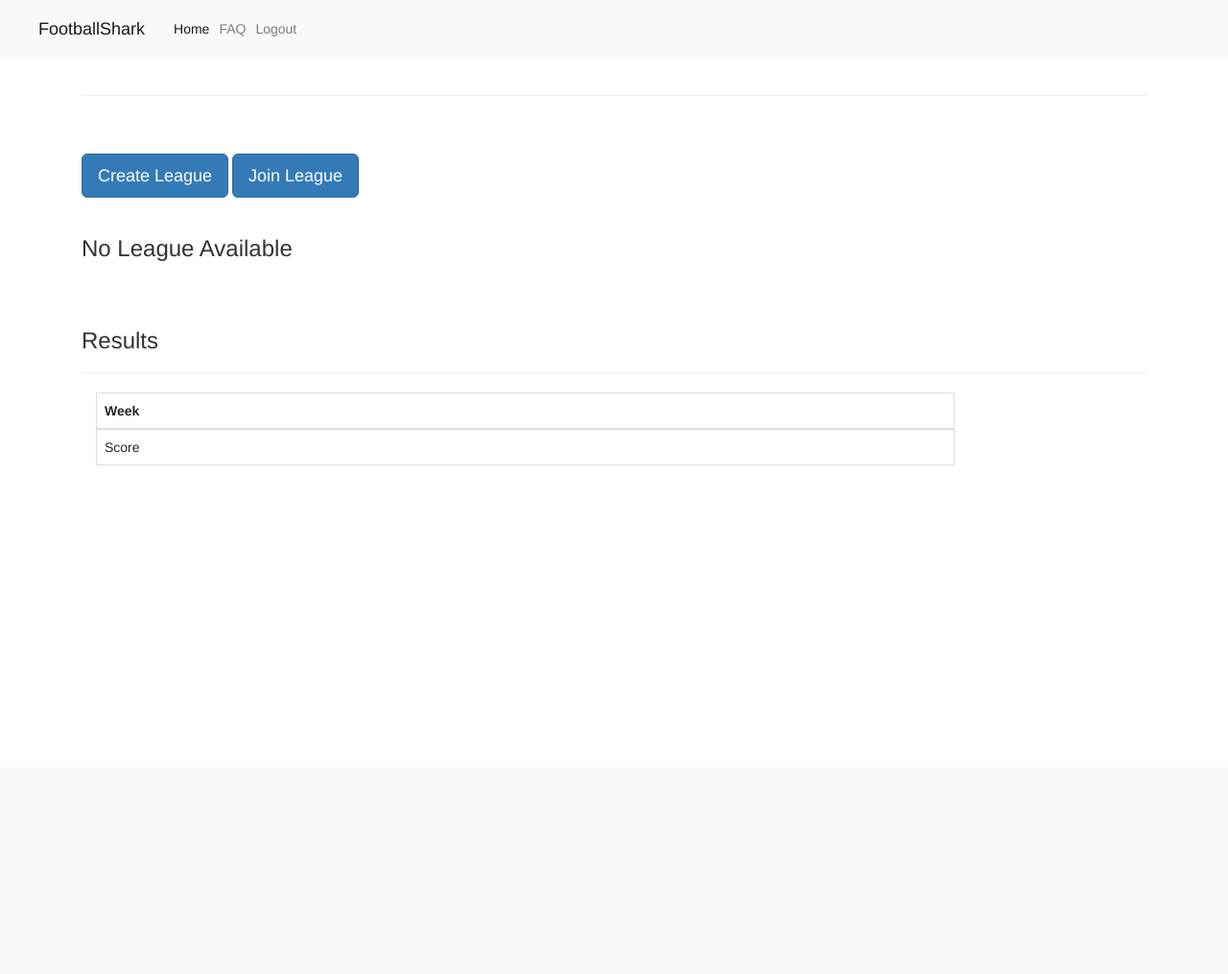
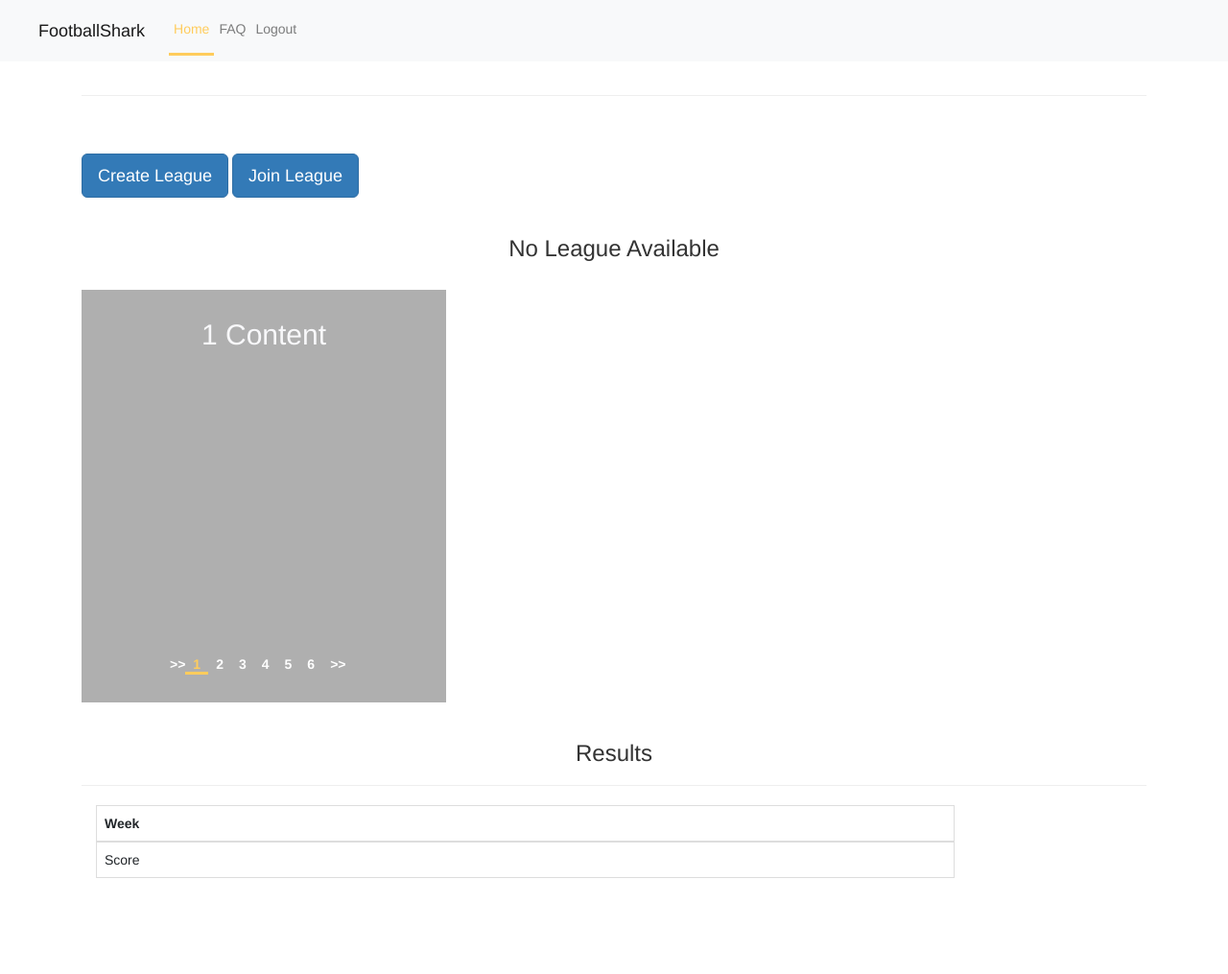
Before and after one commit to tathomas/footballShark, a Django app: template app/templates/app/user.html in a window 1280 px wide. Shown: the whole page at 96% size. Before the commit the page ends 485 px from the top, so only its background shows below. Run offline with Django 3.2, Linux system fonts and the light colour scheme; the template is opened without the code that fills it, so the values that code supplies are empty; some libraries are stand-ins or nearby versions.

Commit message:
Added cutoms css js and html for bet tables

```diff
--- /dev/null
+++ b/app/static/app/css/bet-table.css
@@ -0,0 +1,71 @@
+h1,
+h2,
+h3 {
+    text-align: center;
+}
+
+header {
+    width: 380px;
+    color: #fff;
+    background: #afafaf;
+}
+
+#content-body {
+    width: 380px;
+    background: #afafaf;
+    color: #fff;
+    font-weight: bold;
+}
+
+.content {
+    color: #f8f8fa;
+    height: 360px;
+    padding: 10px;
+}
+
+#pagin nav {
+    width: 60%;
+    margin: auto;
+    padding: 20px 0;
+    display: flex;
+}
+
+ul {
+    display: flex;
+    list-style-type: none;
+    margin: 0px;
+    padding: 0px
+}
+
+#pagin a {
+    color: #fff;
+    padding: 0px 8px;
+    text-decoration: none;
+}
+
+.active a,
+#pagin a:hover {
+    color: #ffcc5c !important;
+    border-bottom: 3px solid #ffcc5c;
+}
+
+span {
+    border-bottom: 3px solid transparent;
+}
+
+.prev,
+.next {
+    transition: all 600ms ease;
+}
+
+.prev:hover {
+    transition: all 600ms ease;
+    transform: translateX(-10px);
+    border-bottom: none !important;
+}
+
+.next:hover {
+    transition: all 600ms ease;
+    transform: translateX(10px);
+    border-bottom: none !important;
+}
--- /dev/null
+++ b/app/static/app/js/custom.js
@@ -0,0 +1,25 @@
+var nombrePage = $(".content").length;
+
+showPage = function (pagination) {
+    if (pagination < 0 || pagination >= nombrePage) return;
+
+    $(".content").hide().eq(pagination).show();
+    $("#pagin li").removeClass("active").eq(pagination).addClass("active");
+}
+
+// Go to Left
+$(".prev").click(function () {
+    showPage($("#pagin ul .active").index() - 1);
+});
+
+// Go to Right
+$(".next").click(function () {
+    showPage($("#pagin ul .active").index() + 1);
+});
+
+$("#pagin ul a").click(function (e) {
+    e.preventDefault();
+    showPage($(this).parent().index());
+});
+
+showPage(0)
--- a/app/templates/app/user.html
+++ b/app/templates/app/user.html
@@ -13,6 +13,7 @@
 
     <!-- Custom styles for this template -->
     <link href="{% static 'app/css/custom.css' %}" rel="stylesheet">
+    <link href="{% static 'app/css/bet-table.css' %}" rel="stylesheet">
     <link href="{% static 'app/css/customuser.css' %}" rel="stylesheet">
     <link href="{% static 'app/css/jumbotron.css' %}" rel="stylesheet">
     <script src="{% static 'app/js/ie-emulation-modes-warning.js' %}"></script>
@@ -119,6 +120,51 @@
 
 <div class="clearfix"></div>
 <br>
+
+<!--BET TABLE CARD -->
+<section id="content-body">
+  <div class="content">
+    <h2>1 Content</h2>
+  </div>
+  <div class="content">
+    <h2>2 Content</h2>
+  </div>
+  <div class="content">
+    <h2>3 Content</h2>
+  </div>
+  <div class="content">
+    <h2>4 Content</h2>
+  </div>
+  <div class="content">
+    <h2>5 Content</h2>
+  </div>
+  <div class="content">
+    <h2>6 Content</h2>
+  </div>
+
+  <article id="pagin">
+    <nav>
+      <span><a class="prev" href="#"></a> &gt;&gt;</span> <ul>
+            <li class="active"><a href="#">1</a></li>
+            <li><a href="#">2</a></li>
+            <li><a href="#">3</a></li>
+            <li><a href="#">4</a></li>
+            <li><a href="#">5</a></li>
+            <li><a href="#">6</a></li>
+            </ul>
+            <span><a class="next" href="#">>></a></span>
+    </nav>
+  </article>
+</section>
+
+
+
+
+
+
+
+<!--END BET TABLE CARD -->
+
  <!--Results -->
 
     <div class="page-header">
@@ -284,6 +330,7 @@
     <script src="https://ajax.googleapis.com/ajax/libs/jquery/1.12.4/jquery.min.js"></script>
     <script>window.jQuery || document.write('<script src="../../assets/js/vendor/jquery.min.js"><\/script>')</script>
     <script src="{% static 'app/js/bootstrap.min.js' %}"></script>
+    <script src="{% static 'app/js/custom.js' %}"></script>
     <!-- IE10 viewport hack for Surface/desktop Windows 8 bug -->
     <script src="{% static 'app/js/ie10-viewport-bug-workaround.js' %}"></script>
   </body>
```
